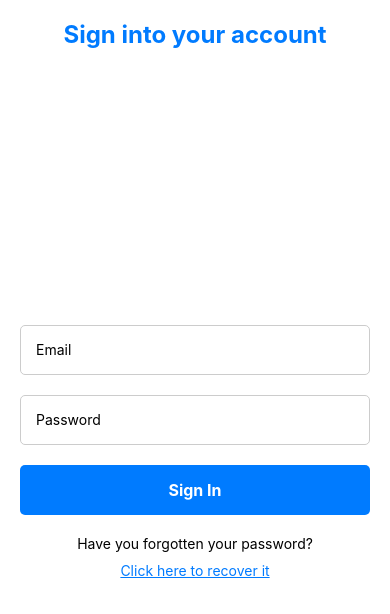
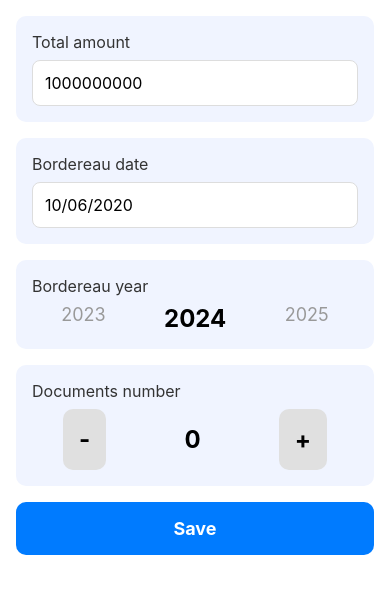
Before and after one commit to OlfaJlali/pfe_draft, a React Native app: screen /Bordereaux in a window 390 px wide. Shown: the top 614 px of the page. Built offline with nearby package versions, Linux system fonts and the light colour scheme.

Commit message:
feat: more screens

```diff
--- a/src/App.tsx
+++ b/src/App.tsx
@@ -9,12 +9,14 @@ import { GestureHandlerRootView } from 'react-native-gesture-handler';
 import useShouldShowButtonSheet from './hooks/useShouldShowButtonSheet';
 import ButtonSheet from './navigators/ButtonSheet';
 import { StyleSheet, View } from 'react-native';
+import BordoreauxScreen from './screens/BordoreauxScreen'
 
 export type RootStackParamList = {
   SignIn: undefined;
   Home: undefined;
   ForgotPassword: undefined;
   VerifyScreen: undefined;
+  Bordereaux: undefined;
 };
 
 const Stack = createStackNavigator<RootStackParamList>();
@@ -28,6 +30,8 @@ const App: React.FC = () => {
           <Stack.Screen name="Home" component={HomeScreen} options={{ headerShown: false }} />
           <Stack.Screen name="ForgotPassword" component={ForgotPasswordScreen} options={{ headerShown: false }} />
           <Stack.Screen name="VerifyScreen" component={VerifyScreen} options={{ headerShown: false }} />
+          <Stack.Screen name="Bordereaux" component={BordoreauxScreen} options={{ headerShown: false }} />
+
         </Stack.Navigator>
         <ConditionalButtonSheet />
       </View>
--- a/src/hooks/useShouldShowButtonSheet.tsx
+++ b/src/hooks/useShouldShowButtonSheet.tsx
@@ -2,7 +2,7 @@ import { useNavigationState } from '@react-navigation/native';
 
 const useShouldShowButtonSheet = () => {
   const routeName = useNavigationState(state => state?.routes[state.index]?.name);
-  return ['Home', 'Dashboard'].includes(routeName);
+  return ['Home', 'Bordoreaux'].includes(routeName);
 };
 
 export default useShouldShowButtonSheet;
--- a/src/navigators/ButtonSheet.tsx
+++ b/src/navigators/ButtonSheet.tsx
@@ -1,11 +1,13 @@
 import React, { useState, useRef } from 'react';
 import { View, Text, TouchableOpacity, StyleSheet, Dimensions, Animated } from 'react-native';
+import { useNavigation } from '@react-navigation/native'; // Import useNavigation from React Navigation
 
 const { height } = Dimensions.get('window');
 
 const ButtonSheet: React.FC = () => {
   const [expanded, setExpanded] = useState(false);
   const animatedHeight = useRef(new Animated.Value(height * 0.15)).current;
+  const navigation = useNavigation(); // Initialize navigation hook
 
   const toggleExpand = () => {
     setExpanded(!expanded);
@@ -16,10 +18,13 @@ const ButtonSheet: React.FC = () => {
     }).start();
   };
 
+  const goToBordoreaux = () => {
+    navigation.navigate('Bordoreaux'); // Navigate to the Bordoreaux screen
+  };
   return (
     <Animated.View style={[styles.bottomSheet, { height: animatedHeight }]}>
       <View style={styles.buttonRow}>
-        <TouchableOpacity style={styles.button}>
+        <TouchableOpacity style={styles.button} onPress={goToBordoreaux}>
           <Text style={styles.buttonText}>Bourderaux</Text>
         </TouchableOpacity>
 
--- /dev/null
+++ b/src/screens/BordoreauxScreen.tsx
@@ -0,0 +1,151 @@
+import React, { useState } from 'react';
+import { View, StyleSheet, Text, TextInput, TouchableOpacity } from 'react-native';
+
+const BordoreauxScreen: React.FC = () => {
+  const [totalAmount, setTotalAmount] = useState('1000000000');
+  const [bordereauDate, setBordereauDate] = useState('10/06/2020');
+  const [selectedYear, setSelectedYear] = useState(2024);
+  const [documentCount, setDocumentCount] = useState(0);
+
+  const incrementCount = () => setDocumentCount(prev => prev + 1);
+  const decrementCount = () => setDocumentCount(prev => Math.max(0, prev - 1));
+
+  return (
+    <View style={styles.container}>
+      {/* Total Amount */}
+      <View style={styles.inputContainer}>
+        <Text style={styles.label}>Total amount</Text>
+        <TextInput
+          style={styles.input}
+          value={totalAmount}
+          onChangeText={setTotalAmount}
+          keyboardType="numeric"
+        />
+      </View>
+
+      {/* Bordereau Date */}
+      <View style={styles.inputContainer}>
+        <Text style={styles.label}>Bordereau date</Text>
+        <TextInput
+          style={styles.input}
+          value={bordereauDate}
+          onChangeText={setBordereauDate}
+          keyboardType="numeric"
+        />
+      </View>
+
+      {/* Bordereau Year */}
+      <View style={styles.yearContainer}>
+        <Text style={styles.label}>Bordereau year</Text>
+        <View style={styles.yearSelector}>
+          <Text style={styles.yearText}>{selectedYear - 1}</Text>
+          <Text style={styles.selectedYear}>{selectedYear}</Text>
+          <Text style={styles.yearText}>{selectedYear + 1}</Text>
+        </View>
+      </View>
+
+      {/* Documents Number */}
+      <View style={styles.counterContainer}>
+        <Text style={styles.label}>Documents number</Text>
+        <View style={styles.counter}>
+          <TouchableOpacity onPress={decrementCount} style={styles.counterButton}>
+            <Text style={styles.counterText}>-</Text>
+          </TouchableOpacity>
+          <Text style={styles.documentCount}>{documentCount}</Text>
+          <TouchableOpacity onPress={incrementCount} style={styles.counterButton}>
+            <Text style={styles.counterText}>+</Text>
+          </TouchableOpacity>
+        </View>
+      </View>
+
+      {/* Save Button */}
+      <TouchableOpacity style={styles.saveButton}>
+        <Text style={styles.saveButtonText}>Save</Text>
+      </TouchableOpacity>
+    </View>
+  );
+};
+
+const styles = StyleSheet.create({
+  container: {
+    flex: 1,
+    backgroundColor: '#fff',
+    padding: 16,
+  },
+  inputContainer: {
+    backgroundColor: '#f0f4ff',
+    padding: 16,
+    borderRadius: 10,
+    marginBottom: 16,
+  },
+  label: {
+    fontSize: 16,
+    color: '#333',
+    marginBottom: 8,
+  },
+  input: {
+    backgroundColor: '#fff',
+    borderRadius: 8,
+    padding: 12,
+    fontSize: 16,
+    borderColor: '#ddd',
+    borderWidth: 1,
+  },
+  yearContainer: {
+    backgroundColor: '#f0f4ff',
+    padding: 16,
+    borderRadius: 10,
+    marginBottom: 16,
+  },
+  yearSelector: {
+    flexDirection: 'row',
+    justifyContent: 'space-around',
+  },
+  yearText: {
+    color: '#999',
+    fontSize: 18,
+  },
+  selectedYear: {
+    fontSize: 24,
+    fontWeight: 'bold',
+    color: '#000',
+  },
+  counterContainer: {
+    backgroundColor: '#f0f4ff',
+    padding: 16,
+    borderRadius: 10,
+    marginBottom: 16,
+  },
+  counter: {
+    flexDirection: 'row',
+    alignItems: 'center',
+    justifyContent: 'space-around',
+  },
+  counterButton: {
+    backgroundColor: '#e0e0e0',
+    padding: 16,
+    borderRadius: 10,
+  },
+  counterText: {
+    fontSize: 24,
+    fontWeight: 'bold',
+  },
+  documentCount: {
+    fontSize: 24,
+    fontWeight: 'bold',
+    marginHorizontal: 16,
+  },
+  saveButton: {
+    backgroundColor: '#007bff',
+    padding: 16,
+    borderRadius: 10,
+    alignItems: 'center',
+  },
+  saveButtonText: {
+    color: '#fff',
+    fontSize: 18,
+    fontWeight: 'bold',
+  },
+});
+
+export default BordoreauxScreen;
--- a/src/screens/HomeScreen.tsx
+++ b/src/screens/HomeScreen.tsx
@@ -1,9 +1,68 @@
-import React from 'react';
-import { View, StyleSheet, Text } from 'react-native';
+import React, { useState } from 'react';
+import { View, StyleSheet, Text, FlatList, TouchableOpacity } from 'react-native';
+
+// Sample data
+const availableData = [
+  { id: '1', code: 'C', label: 'Current Invoices', amount: '4332,123', color: 'green' },
+  { id: '2', code: 'G', label: 'Guarantee fund', amount: '9049,000', color: 'black' },
+  { id: '3', code: 'R', label: 'Reserve fund', amount: '234,000', color: 'black' },
+  { id: '4', code: 'O', label: 'Overshooting of buyer financing limits', amount: '3150,000', color: 'green' },
+
+];
+
+const available2Data = [
+  { id: '1', code: 'X', label: 'Another Data 1', amount: '1000,000', color: 'black' },
+  { id: '2', code: 'Y', label: 'Another Data 2', amount: '2000,000', color: 'black' },
+];
+
 const HomeScreen: React.FC = () => {
+  const [selectedTab, setSelectedTab] = useState<'available' | 'available2'>('available');
+
+  const renderItem = ({ item }: any) => (
+    <View style={styles.itemContainer}>
+      <View style={styles.iconContainer}>
+        <Text style={styles.iconText}>{item.code}</Text>
+      </View>
+      <Text style={styles.itemLabel}>{item.label}</Text>
+      <Text style={[styles.itemAmount, { color: item.color }]}>{item.amount}</Text>
+    </View>
+  );
+
   return (
     <View style={styles.container}>
-      <Text style={styles.welcomeText}>Welcome to the Home Screen</Text>
+      {/* Top Cards */}
+      <View style={styles.cardContainer}>
+        <View style={styles.card}>
+          <Text style={styles.cardText}>Contract N°: 001/2024</Text>
+          <Text style={styles.cardAmount}>138 516,647 TND</Text>
+        </View>
+        <View style={[styles.card, styles.cardBlue]}>
+          <Text style={styles.cardText}>Another Card Info</Text>
+        </View>
+      </View>
+
+      {/* Tabs */}
+      <View style={styles.tabContainer}>
+        <TouchableOpacity
+          style={[styles.tab, selectedTab === 'available' && styles.activeTab]}
+          onPress={() => setSelectedTab('available')}
+        >
+          <Text style={styles.tabText}>Available</Text>
+        </TouchableOpacity>
+        <TouchableOpacity
+          style={[styles.tab, selectedTab === 'available2' && styles.activeTab]}
+          onPress={() => setSelectedTab('available2')}
+        >
+          <Text style={styles.tabText}>Available 2</Text>
+        </TouchableOpacity>
+      </View>
+
+      {/* List */}
+      <FlatList
+        data={selectedTab === 'available' ? availableData : available2Data}
+        renderItem={renderItem}
+        keyExtractor={(item) => item.id}
+      />
     </View>
   );
 };
@@ -11,14 +70,75 @@ const HomeScreen: React.FC = () => {
 const styles = StyleSheet.create({
   container: {
     flex: 1,
-    justifyContent: 'center',
-    alignItems: 'center',
     backgroundColor: '#fff',
   },
-  welcomeText: {
+  cardContainer: {
+    flexDirection: 'row',
+    justifyContent: 'space-between',
+    margin: 16,
+  },
+  card: {
+    flex: 1,
+    backgroundColor: '#000',
+    padding: 16,
+    borderRadius: 10,
+    marginRight: 8,
+  },
+  cardBlue: {
+    backgroundColor: '#007bff',
+  },
+  cardText: {
+    color: '#fff',
+    fontSize: 16,
+  },
+  cardAmount: {
+    color: '#fff',
     fontSize: 24,
     fontWeight: 'bold',
-    marginBottom: 20,
+    marginTop: 8,
+  },
+  tabContainer: {
+    flexDirection: 'row',
+    justifyContent: 'space-around',
+    marginVertical: 16,
+  },
+  tab: {
+    paddingVertical: 8,
+    paddingHorizontal: 16,
+  },
+  activeTab: {
+    borderBottomWidth: 2,
+    borderBottomColor: '#007bff',
+  },
+  tabText: {
+    fontSize: 16,
+  },
+  itemContainer: {
+    flexDirection: 'row',
+    justifyContent: 'space-between',
+    alignItems: 'center',
+    padding: 16,
+    borderBottomWidth: 1,
+    borderBottomColor: '#ddd',
+  },
+  iconContainer: {
+    backgroundColor: '#e0e0e0',
+    padding: 10,
+    borderRadius: 10,
+    marginRight: 10,
+  },
+  iconText: {
+    fontSize: 16,
+    color: '#007bff',
+    fontWeight: 'bold',
+  },
+  itemLabel: {
+    flex: 1,
+    fontSize: 16,
+  },
+  itemAmount: {
+    fontSize: 16,
+    fontWeight: 'bold',
   },
 });
 
```
Also changed, not shown: src/screens/DashboardScreen.tsx (deleted, +0 -26 lines).
